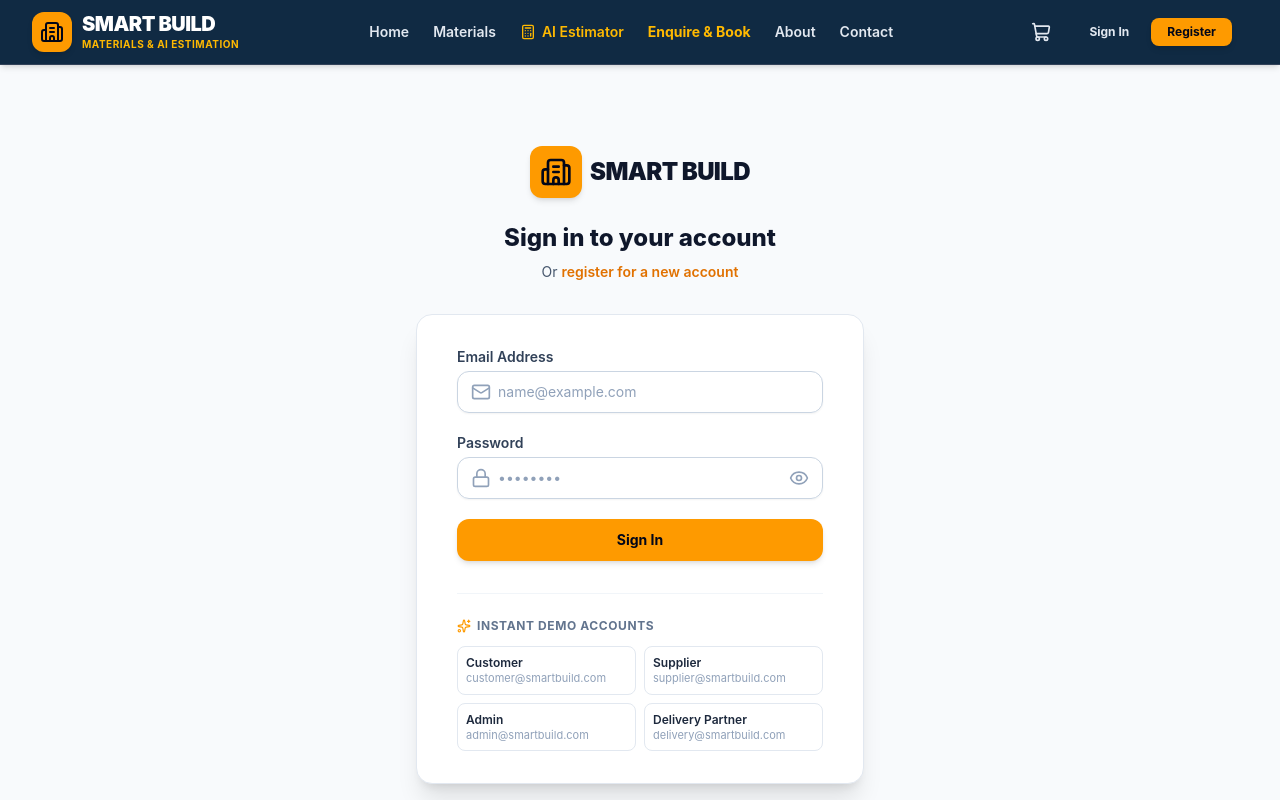
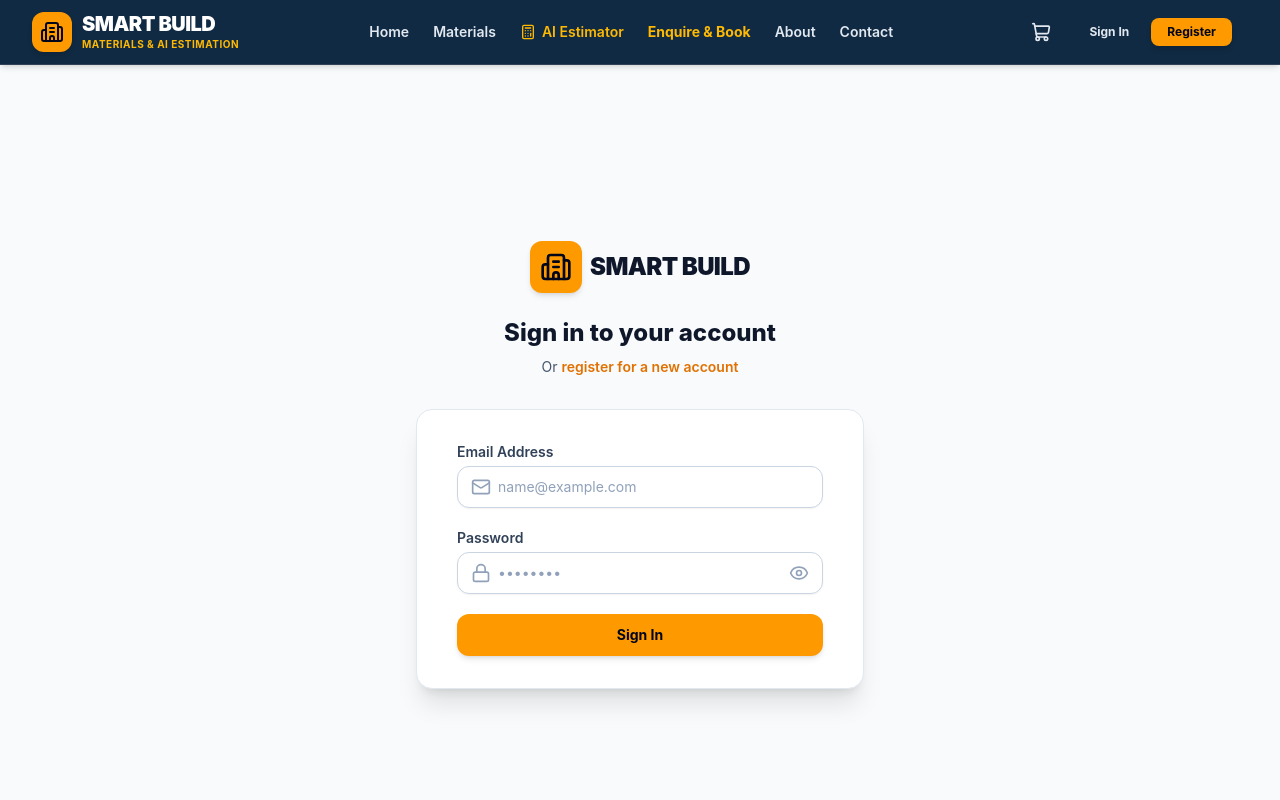
Before and after one commit to murugananthamg71-raji/SMART-BUILD-Construction-Materials-AI-Estimation, a React (Vite) app in the folder frontend/: page /login in a window 1280 px wide. Shown: the top 800 px of the page. Built offline with nearby package versions, Linux system fonts and the light colour scheme; no server answers.

Commit message:
feat: Remove Instant Demo Accounts box from LoginPage

```diff
--- a/frontend/src/pages/auth/LoginPage.jsx
+++ b/frontend/src/pages/auth/LoginPage.jsx
@@ -1,7 +1,7 @@
 import React, { useState } from 'react';
 import { Link, useNavigate, useLocation } from 'react-router-dom';
 import { useAuth } from '../../context/AuthContext';
-import { Building2, Lock, Mail, Eye, EyeOff, Loader2, AlertCircle, Sparkles } from 'lucide-react';
+import { Building2, Lock, Mail, Eye, EyeOff, Loader2, AlertCircle } from 'lucide-react';
 
 export default function LoginPage() {
   const [email, setEmail] = useState('');
@@ -39,12 +39,6 @@ export default function LoginPage() {
     } finally {
       setLoading(false);
     }
-  };
-
-  const fillDemoAccount = (demoEmail, demoPassword) => {
-    setEmail(demoEmail);
-    setPassword(demoPassword);
-    setError('');
   };
 
   return (
@@ -135,48 +129,6 @@ export default function LoginPage() {
               )}
             </button>
           </form>
-
-          {/* Quick Demo Accounts Pill Selector */}
-          <div className="mt-8 pt-6 border-t border-slate-100">
-            <div className="flex items-center space-x-1.5 text-xs font-bold text-slate-500 uppercase tracking-wider mb-3">
-              <Sparkles className="w-3.5 h-3.5 text-amber-500" />
-              <span>Instant Demo Accounts</span>
-            </div>
-            <div className="grid grid-cols-2 gap-2 text-xs">
-              <button
-                type="button"
-                onClick={() => fillDemoAccount('customer@smartbuild.com', 'Demo1234!')}
-                className="p-2 rounded-lg border border-slate-200 hover:border-amber-400 hover:bg-amber-50/50 text-left transition"
-              >
-                <div className="font-semibold text-slate-800">Customer</div>
-                <div className="text-slate-400 text-[11px] truncate">customer@smartbuild.com</div>
-              </button>
-              <button
-                type="button"
-                onClick={() => fillDemoAccount('supplier@smartbuild.com', 'Demo1234!')}
-                className="p-2 rounded-lg border border-slate-200 hover:border-emerald-400 hover:bg-emerald-50/50 text-left transition"
-              >
-                <div className="font-semibold text-slate-800">Supplier</div>
-                <div className="text-slate-400 text-[11px] truncate">supplier@smartbuild.com</div>
-              </button>
-              <button
-                type="button"
-                onClick={() => fillDemoAccount('admin@smartbuild.com', 'Demo1234!')}
-                className="p-2 rounded-lg border border-slate-200 hover:border-amber-500 hover:bg-amber-50/50 text-left transition"
-              >
-                <div className="font-semibold text-slate-800">Admin</div>
-                <div className="text-slate-400 text-[11px] truncate">admin@smartbuild.com</div>
-              </button>
-              <button
-                type="button"
-                onClick={() => fillDemoAccount('delivery@smartbuild.com', 'Demo1234!')}
-                className="p-2 rounded-lg border border-slate-200 hover:border-purple-400 hover:bg-purple-50/50 text-left transition"
-              >
-                <div className="font-semibold text-slate-800">Delivery Partner</div>
-                <div className="text-slate-400 text-[11px] truncate">delivery@smartbuild.com</div>
-              </button>
-            </div>
-          </div>
         </div>
       </div>
     </div>
```
